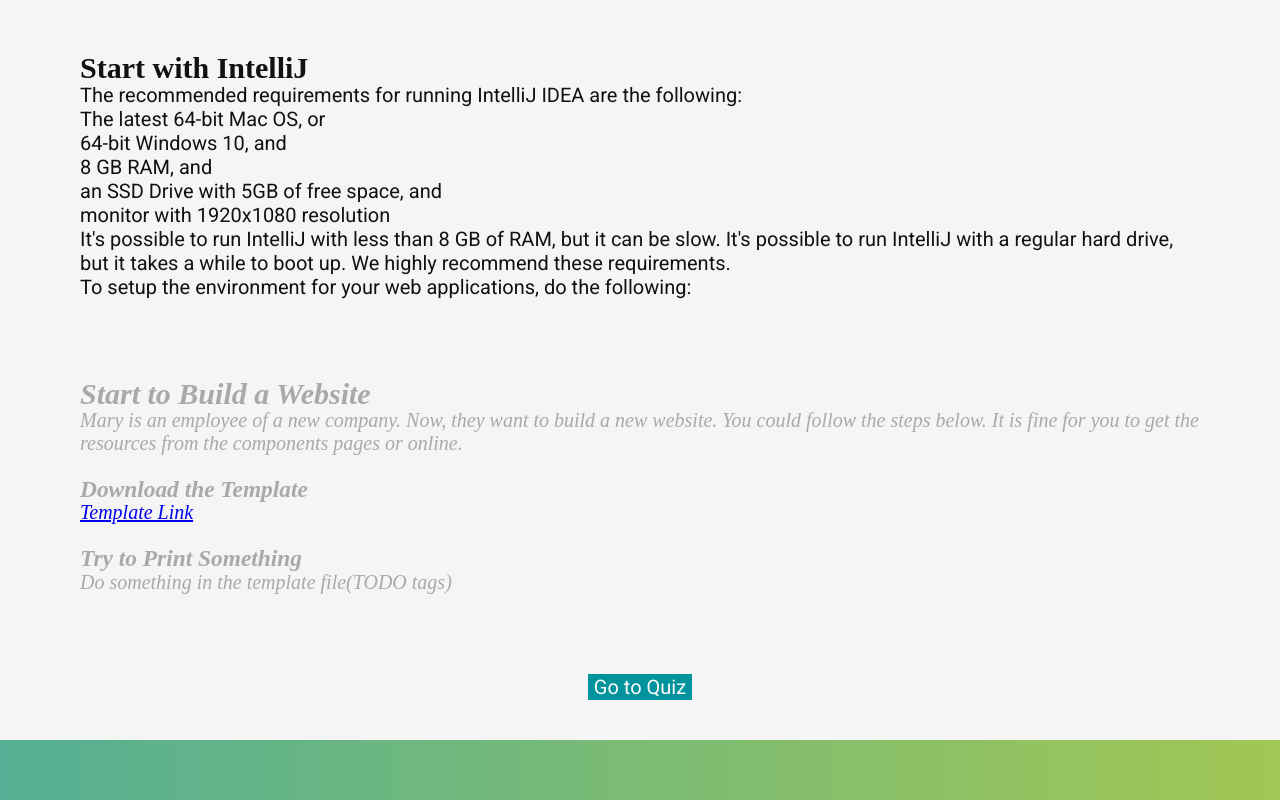
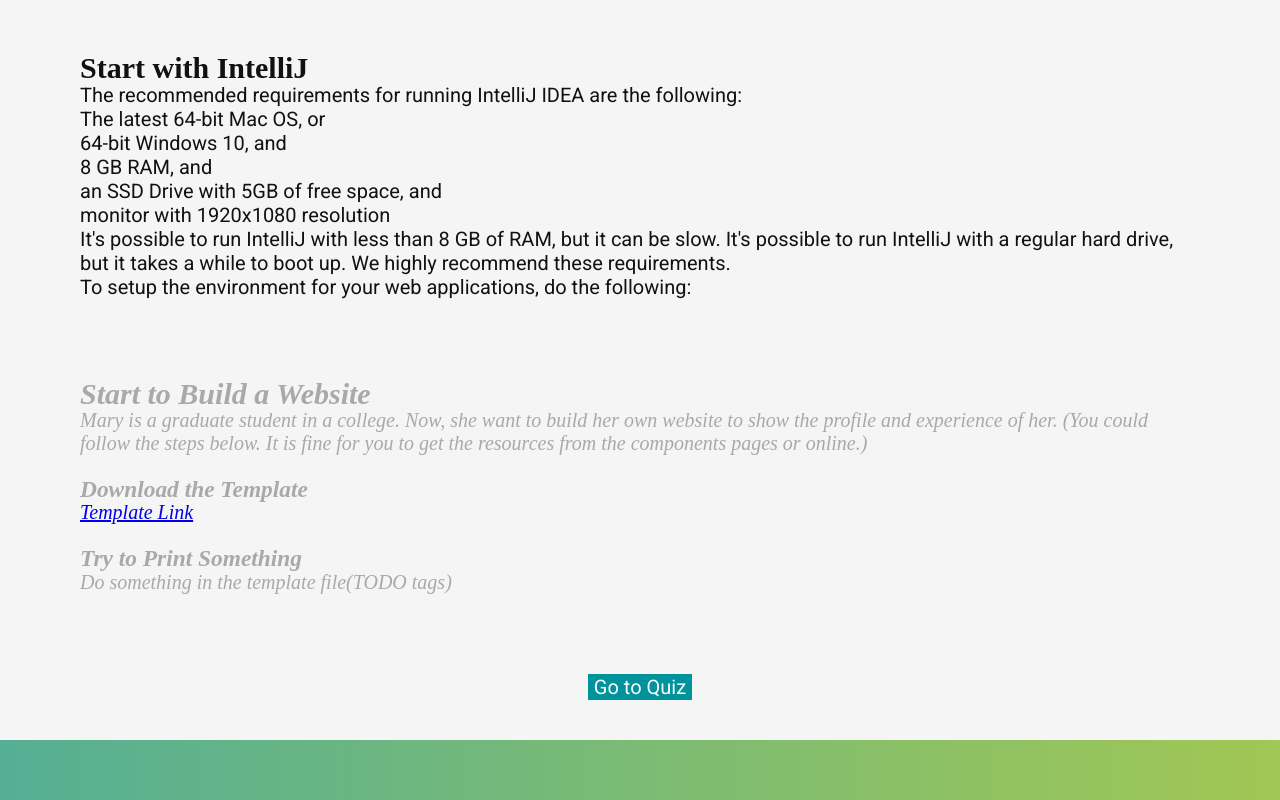
Before and after one commit to zeroshen/client, a Vue app: page /game/1 in a window 1280 px wide. Shown: the part 803-1603 px from the top of the page. Built offline with nearby package versions, Linux system fonts and the light colour scheme; a web font is replaced by a local one.

Commit message:
Change the background

```diff
--- a/src/views/GamesLevelOneView.vue
+++ b/src/views/GamesLevelOneView.vue
@@ -99,9 +99,10 @@
     </div>
     <div class="group-words game-text">
       <h1>Start to Build a Website</h1>
-      Mary is an employee of a new company. Now, they want to build a new
-      website. You could follow the steps below. It is fine for you to get the
-      resources from the components pages or online.
+      Mary is a graduate student in a college. Now, she want to build her own
+      website to show the profile and experience of her. (You could follow the
+      steps below. It is fine for you to get the resources from the components
+      pages or online.)
       <br />
       <br />
       <h3>Download the Template</h3>
```
Also changed, not shown: src/views/TemplateView.vue (+3 -5 lines).
